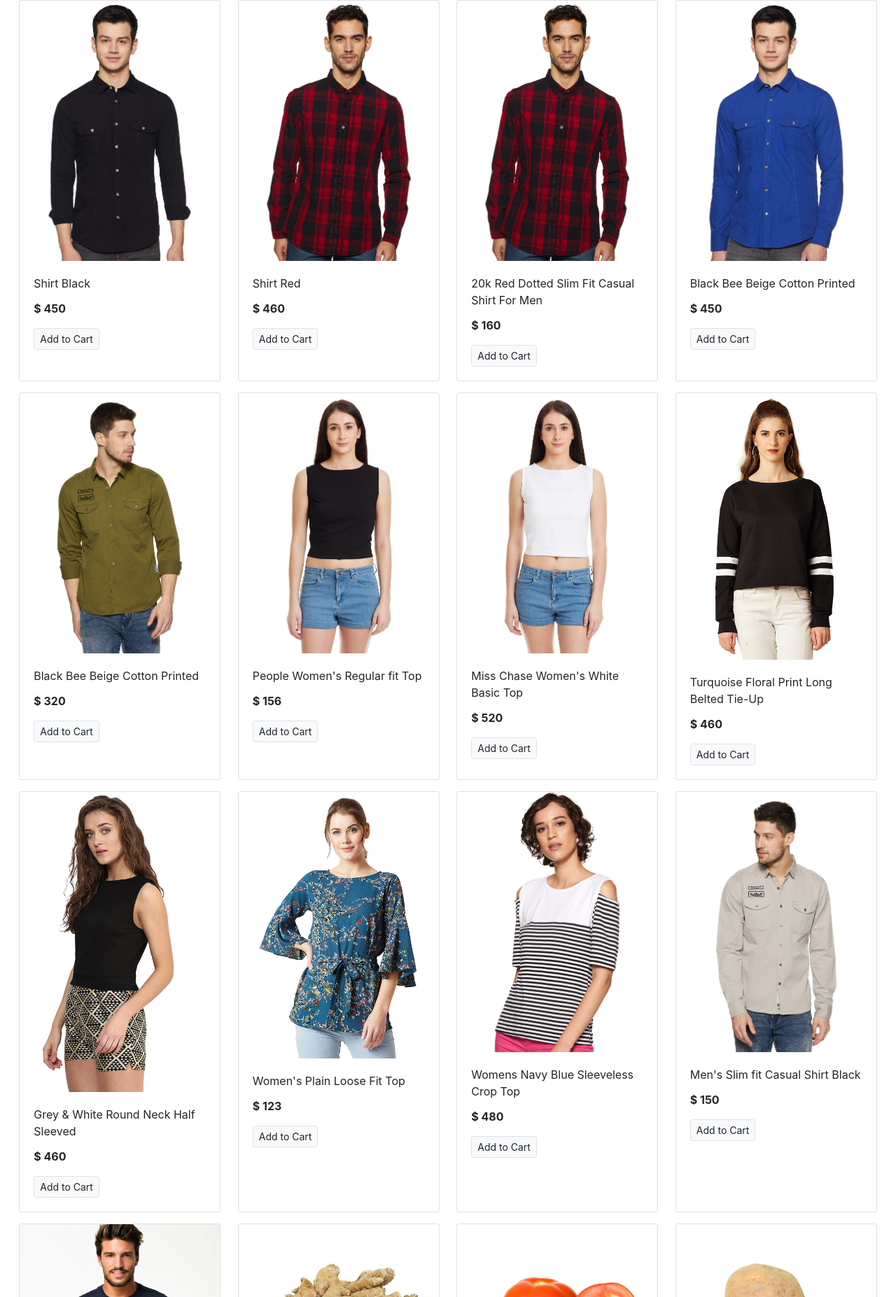
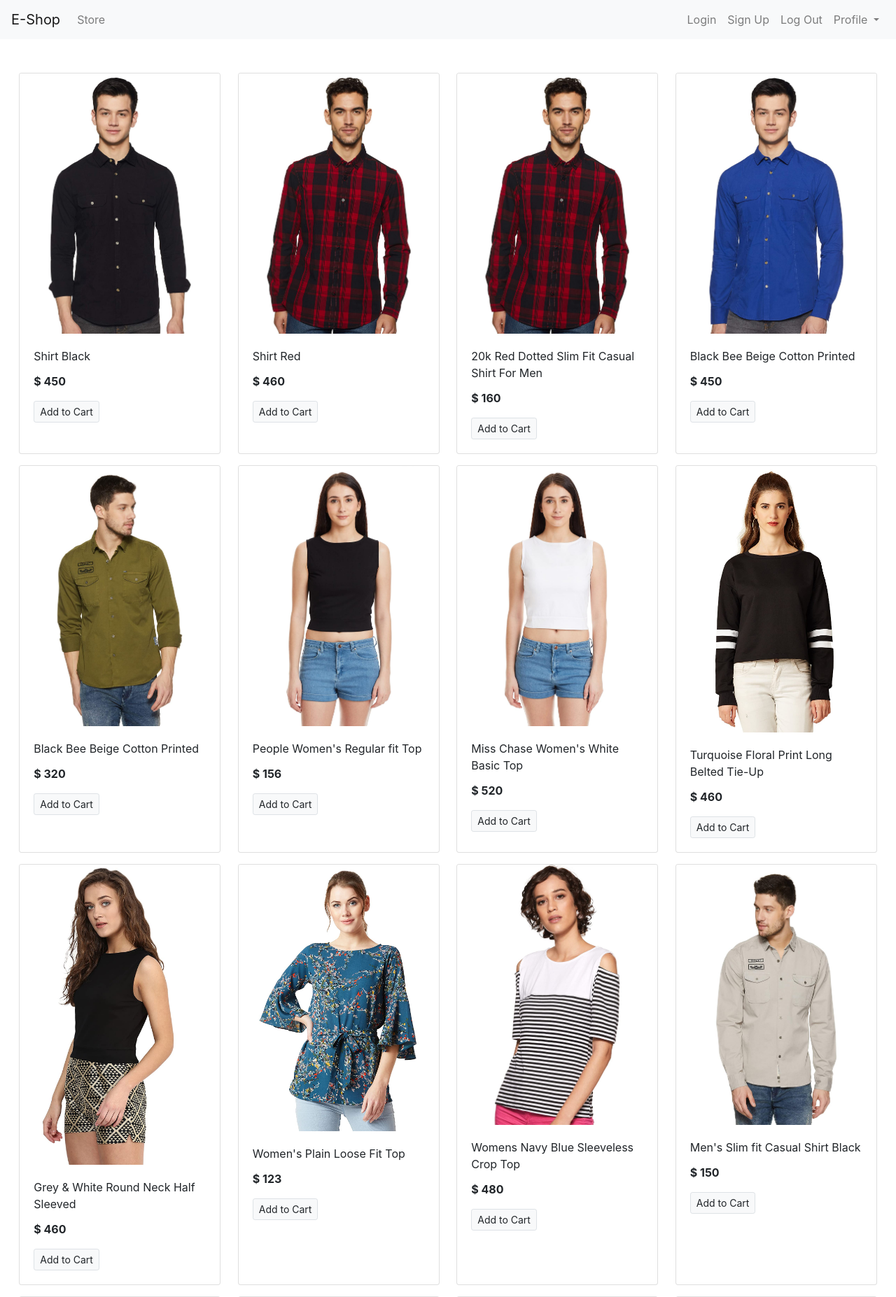
Before and after one commit to MarzanulHoque/Dashboard-design, a Django app: page / in a window 1280 px wide. Shown: the top 1854 px of the page at 70% size. Run offline with Django 3.2, Linux system fonts and the light colour scheme; data comes from the database, SQL or seed files in the repository; some libraries are stand-ins or nearby versions.

Commit message:
Navbar Added

```diff
--- a/Eshop/store/templates/index.html
+++ b/Eshop/store/templates/index.html
@@ -11,7 +11,48 @@
     <title>Eshop</title>
   </head>
   <body>
-    <div class="container-fluid">
+
+    <nav class="navbar navbar-expand-lg navbar-light bg-light">
+          <a class="navbar-brand" href="#">E-Shop</a>
+          <button class="navbar-toggler" type="button" data-toggle="collapse" data-target="#navbarSupportedContent" aria-controls="navbarSupportedContent" aria-expanded="false" aria-label="Toggle navigation">
+            <span class="navbar-toggler-icon"></span>
+          </button>
+
+        <div class="collapse navbar-collapse" id="navbarSupportedContent">
+        <ul class="navbar-nav mr-auto">
+          <li class="nav-item ">
+            <a class="nav-link" href="#">Store <span class="sr-only">(current)</span></a>
+          </li>
+
+
+        </ul>
+        <div class="navbar-nav my-2 my-lg-0">
+          <li class="nav-item">
+            <a class="nav-link" href="#">Login</a>
+          </li>
+            <li class="nav-item">
+            <a class="nav-link" href="#">Sign Up</a>
+          </li>
+            <li class="nav-item">
+            <a class="nav-link" href="#">Log Out</a>
+          </li>
+            <li class="nav-item dropdown ">
+            <a class="nav-link dropdown-toggle" href="#" id="navbarDropdown" role="button" data-toggle="dropdown" aria-haspopup="true" aria-expanded="false">
+              Profile
+            </a>
+                <div class="dropdown-menu" aria-labelledby="navbarDropdown">
+                  <a class="dropdown-item" href="#">Action</a>
+                  <a class="dropdown-item" href="#">Another action</a>
+                  <div class="dropdown-divider"></div>
+                  <a class="dropdown-item" href="#">Something else here</a>
+                </div>
+          </li>
+        </div>
+      </div>
+    </nav>
+
+
+    <div class="container-fluid mt-5">
           <div class="row mx-auto">
             {% for product in products %}
                  <div class="card mx-auto mb-3" style="width: 18rem;">
```
